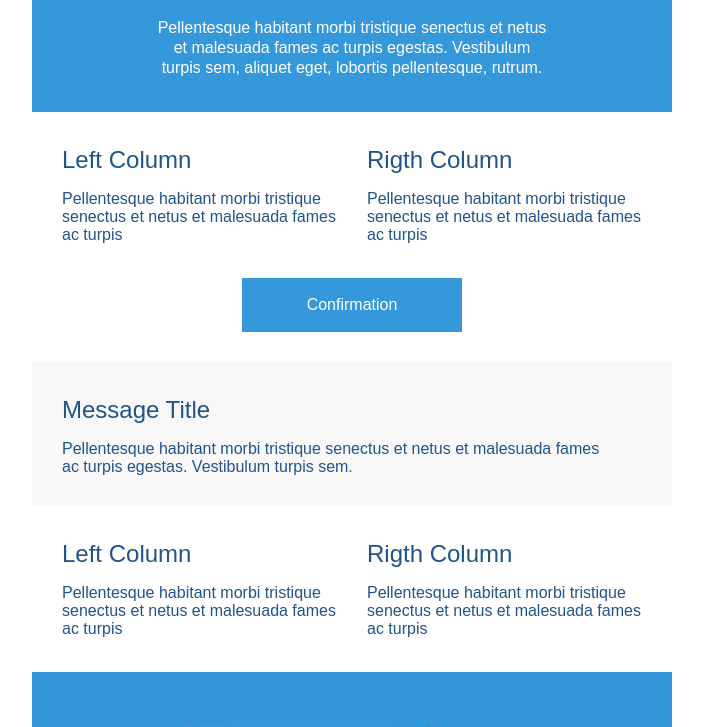
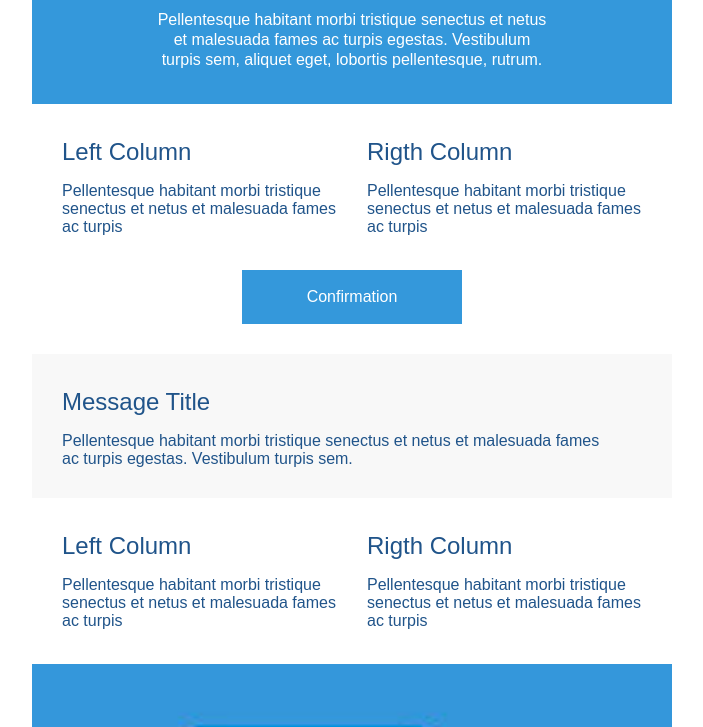
Before and after one commit to OlhaV/email-markup, a plain HTML site: page index.html in a window 1280 px wide. Shown: the part 131-858 px from the top of the page, without its empty margins (288-991 px from the left). Drawn offline with Linux system fonts and the light colour scheme.

Commit message:
fix body margin

```diff
--- a/index.html
+++ b/index.html
@@ -4,7 +4,7 @@
 	<meta charset="UTF-8">
 	<title>Letter</title>
 </head>
-<body>
+<body style='margin: 0'>
 	<table width="640px" border="0" cellpadding="0" cellspacing="0" style="margin:0 auto; padding:0; font-family: Arial, Helvetica, sans-serif">
 	<tbody>
 		<tr style='background-color: #3498db; text-align: center;'>
```
